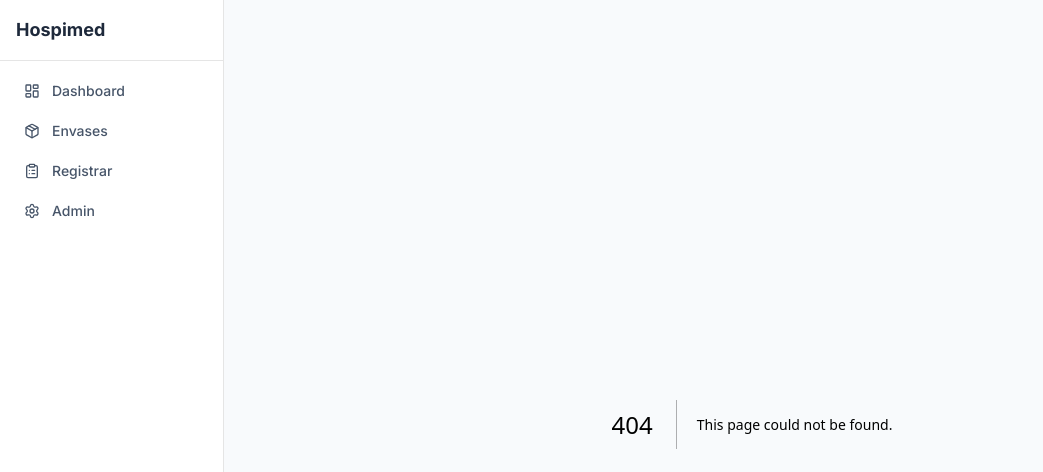
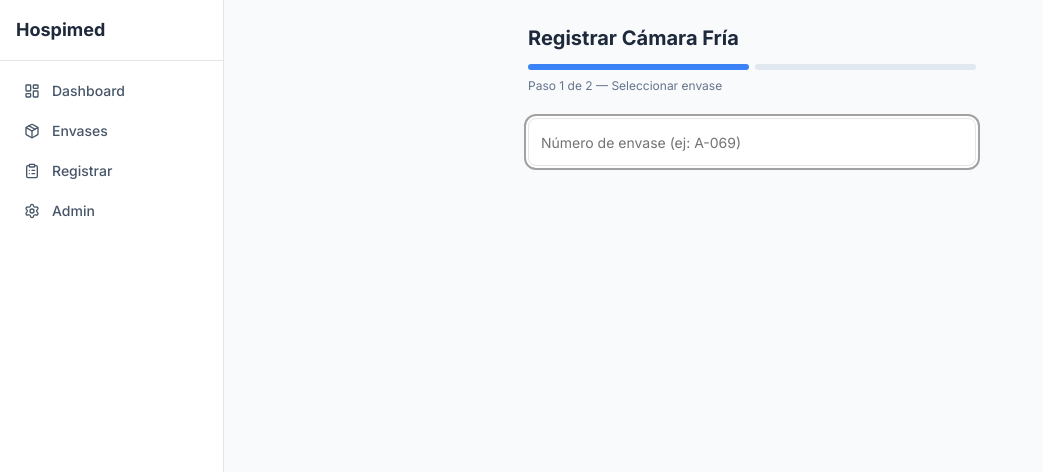
Before and after one commit to Leofrandex/sistema-plata, a Next.js app: page /register/storage in a window 1280 px wide. Before the commit this address had no page. Shown: the top 472 px of the page, without its empty margins (0-1043 px from the left). Built offline with nearby package versions, Linux system fonts and the light colour scheme.

Commit message:
feat: add cold storage registration flow

```diff
--- /dev/null
+++ b/src/app/register/storage/page.tsx
@@ -0,0 +1,67 @@
+'use client'
+
+import { useState } from 'react'
+import { StepIndicator } from '@/components/register/step-indicator'
+import { ContainerSelector } from '@/components/register/container-selector'
+import { PhotoCapture } from '@/components/register/photo-capture'
+import { SuccessScreen } from '@/components/register/success-screen'
+import { Button } from '@/components/ui/button'
+import { Card, CardContent } from '@/components/ui/card'
+import { useStore } from '@/lib/store'
+import type { Container } from '@/lib/types'
+
+const STEPS = ['Seleccionar envase', 'Foto']
+type Step = 1 | 2
+
+export default function StoragePage() {
+  const { containers, clients, addStorageEvent, addPhoto, addLocation } = useStore()
+  const [step, setStep] = useState<Step>(1)
+  const [selected, setSelected] = useState<Container | null>(null)
+  const [photo, setPhoto] = useState<string | null>(null)
+  const [done, setDone] = useState(false)
+
+  function handleSelect(container: Container) { setSelected(container); setStep(2) }
+
+  function handleSubmit() {
+    if (!selected || !photo) return
+    const now = new Date().toISOString()
+    const eventId = `storage-${Date.now()}`
+    const photoId = `photo-${Date.now()}`
+    const clientName = clients.find((c) => c.id === selected.client_id)?.name ?? ''
+    const label = `PTDP ${clientName} ${new Date().toLocaleDateString('es-PA')} ${new Date().toLocaleTimeString('es-PA', { hour: '2-digit', minute: '2-digit' })}`
+
+    addPhoto({ id: photoId, url: photo, event_type: 'storage', event_id: eventId, taken_at: now, label })
+    addStorageEvent({ id: eventId, container_id: selected.id, batch_id: 'batch-1', entry_at: now, exit_at: null, operator_id: 'user-1', photo_ids: [photoId] })
+    addLocation({ id: `loc-${Date.now()}`, container_id: selected.id, reported_at: now, operator_id: 'user-1', location_type: 'cold_storage', client_id: null, floor: null, area: null, notes: null })
+    setDone(true)
+  }
+
+  function reset() { setStep(1); setSelected(null); setPhoto(null); setDone(false) }
+
+  if (done && selected) return <SuccessScreen title="Entrada a cámara fría registrada" containerId={selected.id} onRegisterAnother={reset} />
+
+  return (
+    <div className="max-w-md mx-auto space-y-6">
+      <div>
+        <h1 className="text-xl font-bold text-slate-800">Registrar Cámara Fría</h1>
+        <div className="mt-3"><StepIndicator current={step} total={2} labels={STEPS} /></div>
+      </div>
+      {step === 1 && <ContainerSelector containers={containers} clients={clients} onSelect={handleSelect} />}
+      {step === 2 && selected && (
+        <div className="space-y-6">
+          <Card className="bg-blue-50 border-blue-200">
+            <CardContent className="pt-4">
+              <p className="font-mono font-semibold text-blue-800">{selected.id}</p>
+              <p className="text-sm text-blue-600">{clients.find((c) => c.id === selected.client_id)?.name}</p>
+            </CardContent>
+          </Card>
+          <PhotoCapture label="Foto del envase en cámara fría" required preview={photo} onCapture={setPhoto} onRemove={() => setPhoto(null)} />
+          <div className="flex gap-3">
+            <Button variant="outline" onClick={() => setStep(1)} className="flex-1">Atrás</Button>
+            <Button onClick={handleSubmit} disabled={!photo} className="flex-1">Guardar</Button>
+          </div>
+        </div>
+      )}
+    </div>
+  )
+}
```
